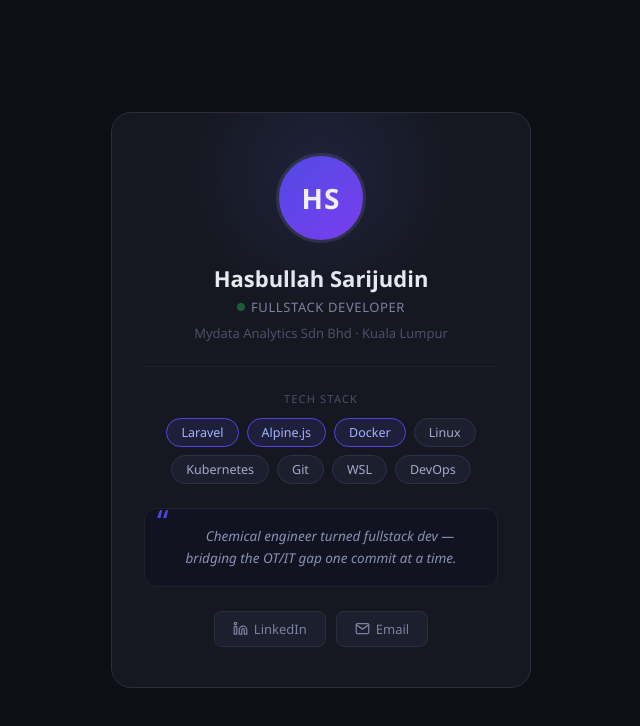
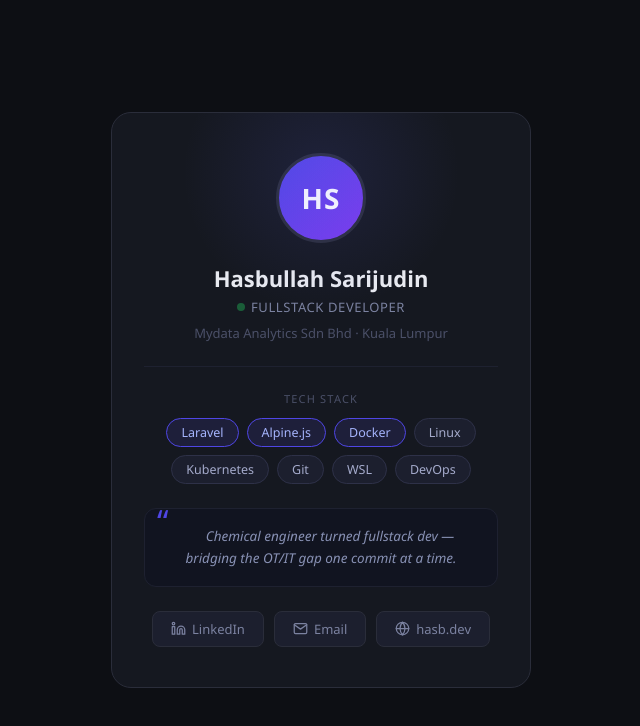
Before and after one commit to hasB223/hasB223.github.io, a plain HTML site: page index.html in a window 1280 px wide. Shown: the whole page, without its empty margins (319-959 px from the left). Drawn offline with Linux system fonts and the light colour scheme.

Commit message:
kemas laman

```diff
--- a/index.html
+++ b/index.html
@@ -240,6 +240,14 @@
       </svg>
       Email
     </a>
+    <a class="btn" href="https://hasb.dev" target="_blank">
+      <svg width="15" height="15" viewBox="0 0 24 24" fill="none" stroke="currentColor" stroke-width="2" stroke-linecap="round" stroke-linejoin="round">
+        <circle cx="12" cy="12" r="10"/>
+        <line x1="2" y1="12" x2="22" y2="12"/>
+        <path d="M12 2a15.3 15.3 0 0 1 4 10 15.3 15.3 0 0 1-4 10 15.3 15.3 0 0 1-4-10 15.3 15.3 0 0 1 4-10z"/>
+      </svg>
+      hasb.dev
+    </a>
   </div>
 </div>
 
```
